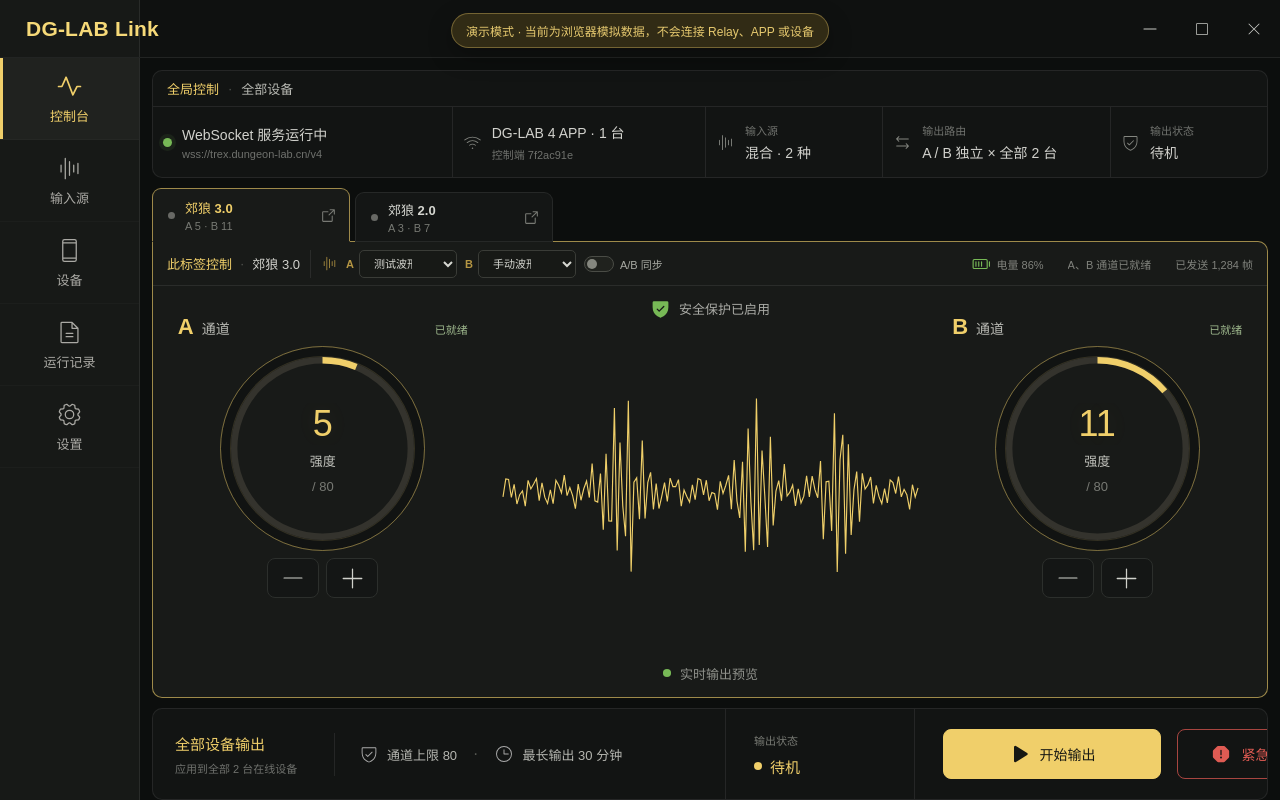
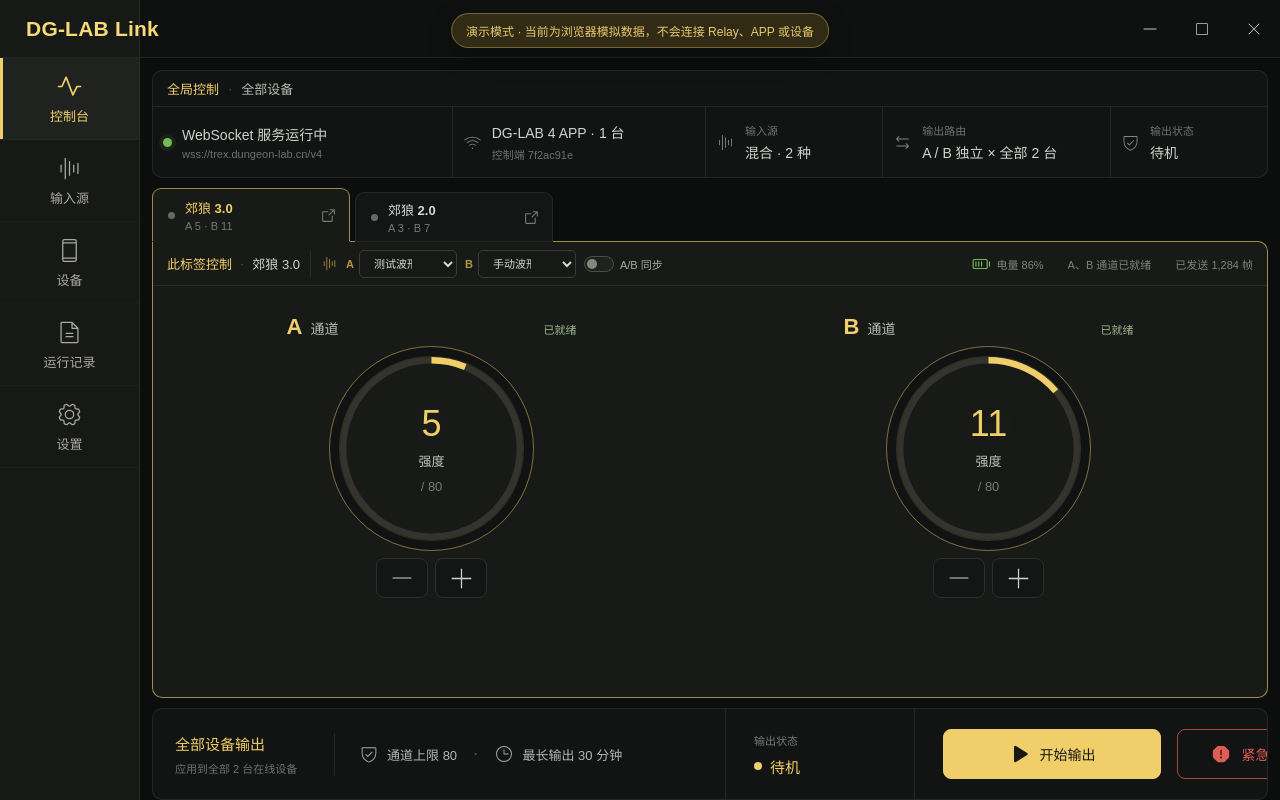
Before and after one commit to CQMHV/DG-LAB-Link, a React (Vite) app: page / in a window 1280 px wide. Built offline with nearby package versions, Linux system fonts and the light colour scheme.

Commit message:
refactor: remove decorative waveform preview

```diff
--- a/package.json
+++ b/package.json
@@ -25,8 +25,7 @@
         "qrcode": "1.5.4",
         "react": "19.2.0",
         "react-circular-progressbar": "2.2.0",
-        "react-dom": "19.2.0",
-        "recharts": "3.10.1"
+        "react-dom": "19.2.0"
     },
     "devDependencies": {
         "@tauri-apps/cli": "2.11.4",
--- a/src/components/WaveformPreview.tsx
+++ /dev/null
@@ -1,83 +0,0 @@
-import { Circle, ShieldCheck } from "@phosphor-icons/react";
-import { useEffect, useMemo, useState } from "react";
-import {
-    Line,
-    LineChart,
-    ResponsiveContainer,
-    XAxis,
-    YAxis,
-} from "recharts";
-
-import type { OutputState } from "../lib/contracts";
-
-interface WaveformPreviewProps {
-    outputState: OutputState;
-}
-
-const makeWaveform = (phase: number) =>
-    Array.from({ length: 150 }, (_, index) => {
-        const position = index / 149;
-        const envelope =
-            0.12 +
-            0.85 *
-                Math.max(
-                    Math.exp(-Math.pow((position - 0.29) * 20, 2)),
-                    Math.exp(-Math.pow((position - 0.61) * 23, 2)),
-                    Math.exp(-Math.pow((position - 0.81) * 26, 2)),
-                );
-        const value =
-            Math.sin(index * 2.46 + phase) * envelope * 37 +
-            Math.sin(index * 4.82 - phase * 0.5) * envelope * 8 +
-            Math.sin(index * 0.63 + phase * 0.2) * 3;
-
-        return { index, value };
-    });
-
-export const WaveformPreview = ({ outputState }: WaveformPreviewProps) => {
-    const [phase, setPhase] = useState(0);
-
-    useEffect(() => {
-        const interval = window.setInterval(() => {
-            setPhase((current) => current + (outputState === "running" ? 0.7 : 0.14));
-        }, 180);
-        return () => window.clearInterval(interval);
-    }, [outputState]);
-
-    const waveform = useMemo(() => makeWaveform(phase), [phase]);
-
-    return (
-        <section className="waveform-panel" aria-label="实时波形预览">
-            <div className="waveform-security">
-                <ShieldCheck
-                    aria-hidden="true"
-                    className="security-icon"
-                    size={21}
-                    weight="fill"
-                />
-                <span>安全保护已启用</span>
-            </div>
-
-            <div className="waveform-chart" data-testid="waveform-chart">
-                <ResponsiveContainer height="100%" minHeight={120} width="100%">
-                    <LineChart data={waveform} margin={{ top: 10, right: 2, bottom: 10, left: 2 }}>
-                        <XAxis dataKey="index" hide />
-                        <YAxis domain={[-50, 50]} hide />
-                        <Line
-                            dataKey="value"
-                            dot={false}
-                            isAnimationActive={false}
-                            stroke="#efcf69"
-                            strokeWidth={1.15}
-                            type="linear"
-                        />
-                    </LineChart>
-                </ResponsiveContainer>
-            </div>
-
-            <div className={`preview-state preview-${outputState}`}>
-                <Circle aria-hidden="true" size={10} weight="fill" />
-                {outputState === "running" ? "实时输出中" : "实时输出预览"}
-            </div>
-        </section>
-    );
-};
--- a/src/pages/DashboardPage.tsx
+++ b/src/pages/DashboardPage.tsx
@@ -15,7 +15,6 @@
 
 import { ChannelControl } from "../components/ChannelControl";
 import { DeviceTabs } from "../components/DeviceTabs";
-import { WaveformPreview } from "../components/WaveformPreview";
 import type {
     DeviceSnapshot,
     HubChannel,
@@ -391,7 +390,6 @@
                             }
                             snapshot={deviceChannels.a}
                         />
-                        <WaveformPreview outputState={snapshot.output.state} />
                         <ChannelControl
                             channel="b"
                             disabled={!isConnected || !device}
--- a/src/styles.css
+++ b/src/styles.css
@@ -771,7 +771,7 @@
     display: grid;
     min-width: 0;
     min-height: 0;
-    grid-template-columns: minmax(220px, 1fr) minmax(300px, 1.28fr) minmax(220px, 1fr);
+    grid-template-columns: repeat(2, minmax(220px, 1fr));
     align-items: stretch;
     overflow: hidden;
 }
@@ -945,48 +945,6 @@
     transform: translateY(-1px);
 }
 
-.waveform-panel {
-    display: grid;
-    min-width: 0;
-    min-height: 0;
-    grid-template-rows: 42px minmax(130px, 1fr) 42px;
-    align-items: center;
-    padding: 14px 8px 18px;
-}
-
-.waveform-security,
-.preview-state {
-    display: inline-flex;
-    gap: 8px;
-    align-items: center;
-    justify-self: center;
-    color: #a9aaa5;
-    font-size: 13px;
-}
-
-.security-icon {
-    color: var(--green);
-}
-
-.waveform-chart {
-    width: 100%;
-    height: 78%;
-    min-height: 130px;
-    align-self: center;
-}
-
-.preview-state {
-    color: #8f918b;
-}
-
-.preview-state svg {
-    color: var(--green);
-}
-
-.preview-running {
-    color: var(--green);
-}
-
 .control-footer {
     display: grid;
     min-width: 0;
@@ -2451,16 +2409,6 @@
         height: 40px;
     }
 
-    .waveform-panel {
-        grid-template-rows: 32px minmax(110px, 1fr) 32px;
-        padding-top: 6px;
-        padding-bottom: 8px;
-    }
-
-    .waveform-chart {
-        min-height: 105px;
-    }
-
     .output-button,
     .emergency-button {
         height: 50px;
```
Also changed, not shown: 2 other files (tests, documents, lock files or other folders).
